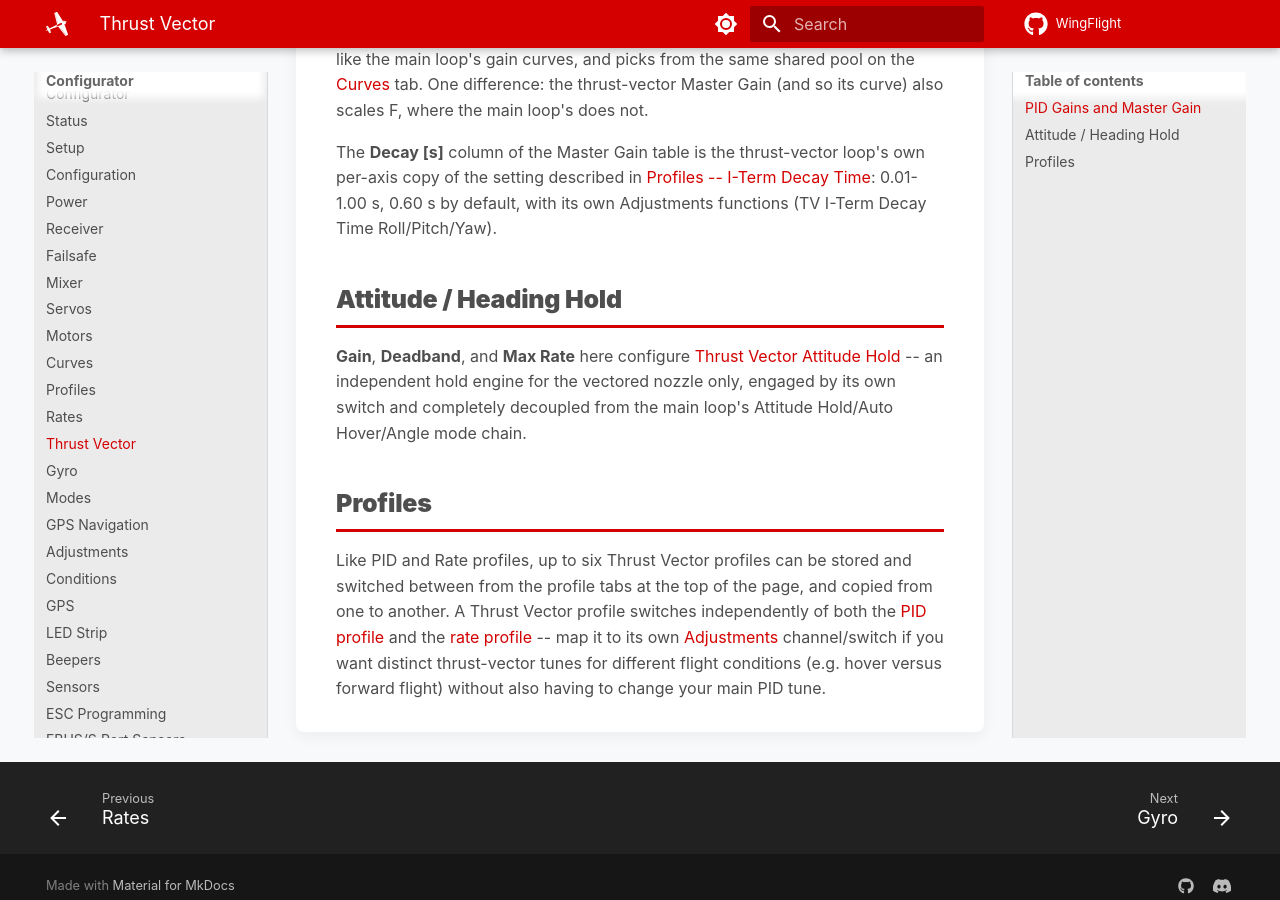
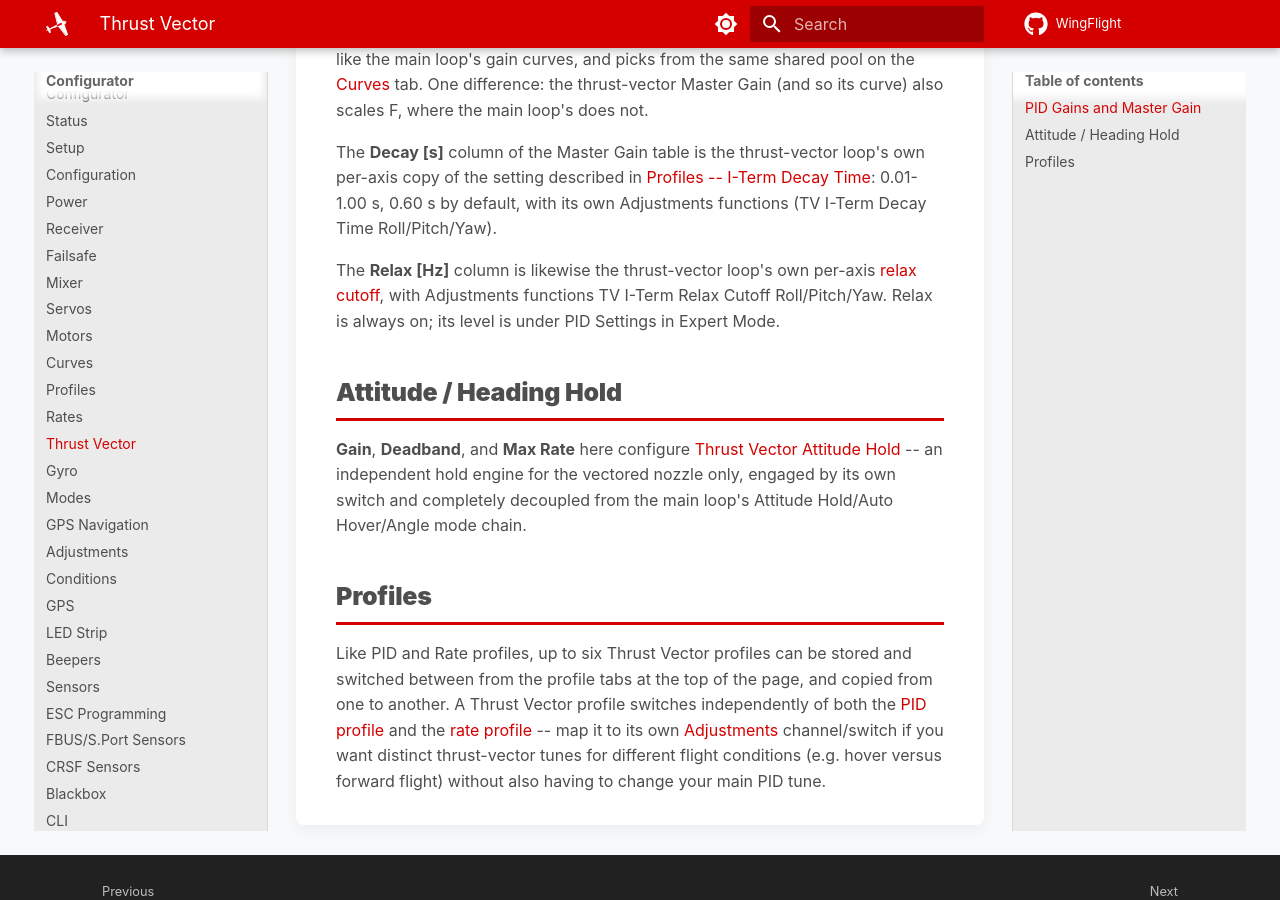
Before and after one commit to WingFlight/wingflight-docs, an MkDocs documentation site: the page built from docs/configurator/tabs/thrust-vector.md, in a window 1280 px wide and 900 px high, scrolled down 640 px. Built offline with MkDocs 1.6.1 and Material for MkDocs 9.7.7, drawn with Linux system fonts in a browser that asks for light colours.

Commit message:
Document relax as a Master Gains column
Relax (the I-term relax cutoff) is bounce-back suppression per axis on the
Master Gain table, always on, with size-based starting values and
adjustment functions. Troubleshooting rows for bounce-back and for losing
rate in sustained rolls. Flight Dynamics notes the removed relax type.

Co-Authored-By: Claude Opus 5.5 <noreply@anthropic.com>

```diff
--- a/docs/configurator/tabs/thrust-vector.md
+++ b/docs/configurator/tabs/thrust-vector.md
@@ -30,6 +30,11 @@ loop's own per-axis copy of the setting described in
 0.60 s by default, with its own Adjustments functions (TV I-Term Decay
 Time Roll/Pitch/Yaw).
 
+The **Relax [Hz]** column is likewise the thrust-vector loop's own
+per-axis [relax cutoff](profiles.md#relax-bounce-back-suppression), with
+Adjustments functions TV I-Term Relax Cutoff Roll/Pitch/Yaw. Relax is
+always on; its level is under PID Settings in Expert Mode.
+
 ## Attitude / Heading Hold
 
 **Gain**, **Deadband**, and **Max Rate** here configure
```
Also changed, not shown: docs/configurator/tabs/adjustments.md (+2 -1 lines), docs/configurator/tabs/profiles.md (+27 -1 lines), docs/contributing/tech/flight-dynamics.md (+1 -1 lines).
